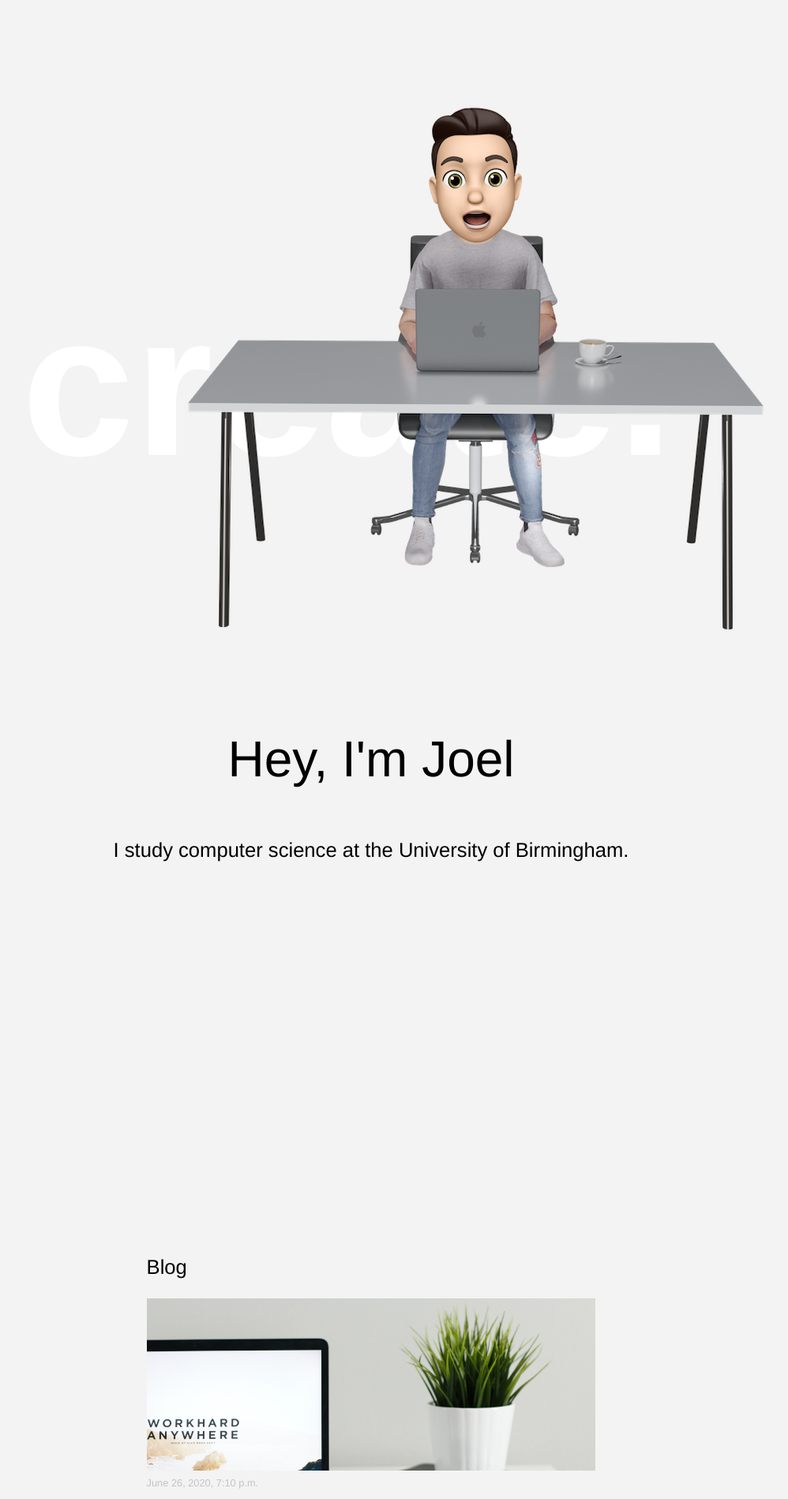
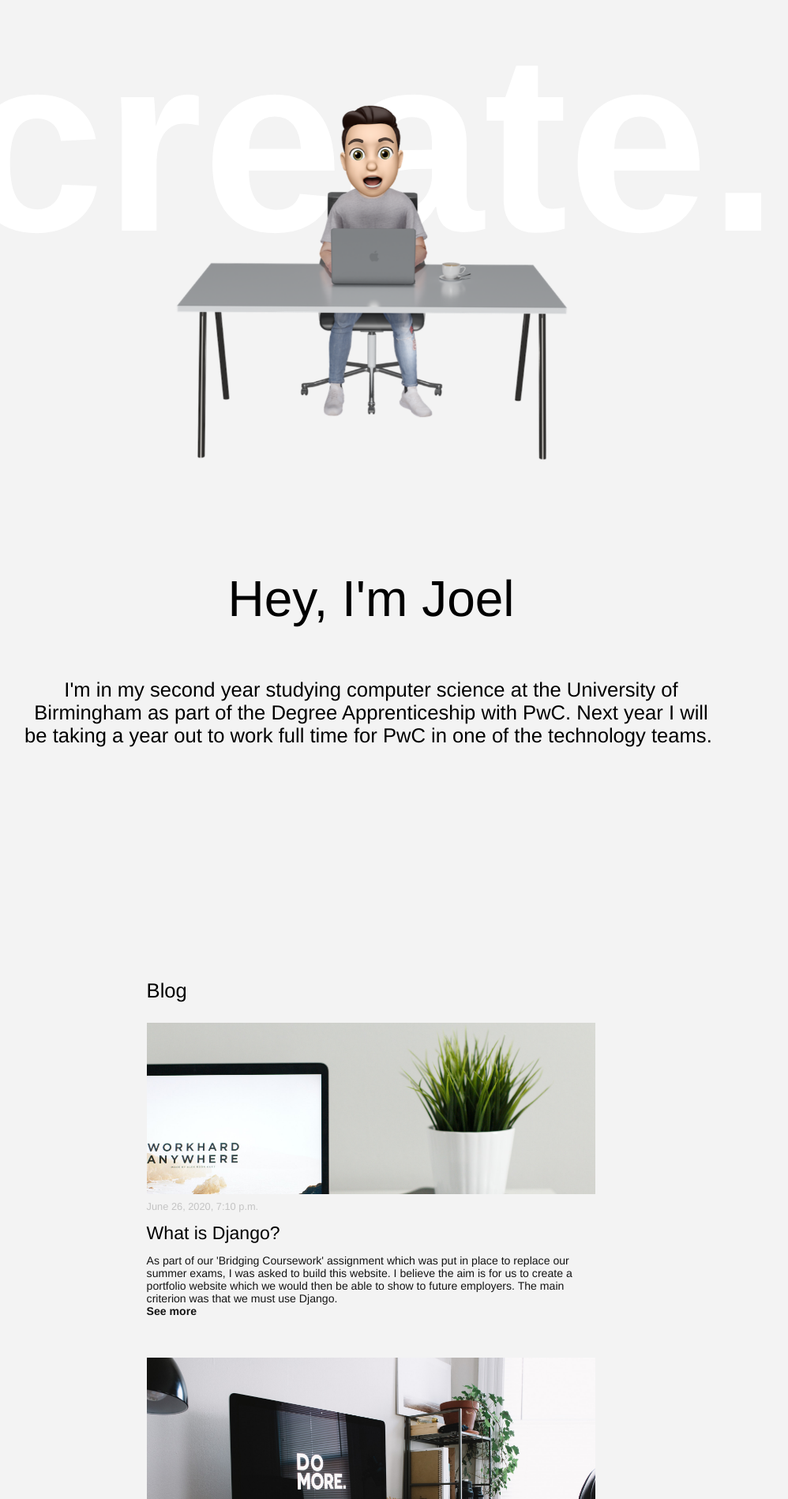
Before and after one commit to JoelWolinsky/my-first-blog, a Django app: page / in a window 1280 px wide. Shown: the top 1898 px of the page at 79% size, without its empty margins (170-1168 px from the left). Run offline with Django 3.2, Linux system fonts and the light colour scheme; data comes from the database, SQL or seed files in the repository; some libraries are stand-ins or nearby versions.

Commit message:
Add more text

```diff
--- a/blog/static/css/index.css
+++ b/blog/static/css/index.css
@@ -75,7 +75,7 @@ body{
   }
   p{
     font-family: "Helvetica Neue", Helvetica, Arial, sans-serif;
-    font-size: 20vw;
+    font-size: 25vw;
     font-style: normal;
     font-variant: normal;
     font-weight: 600;
@@ -104,17 +104,20 @@ body{
     font-weight: 300;
   }
   #about{
-    width:100%;
+    width:70%;
     text-align: center;
     margin-top:32vw;
-    height:50vw;
+    margin-left: auto;
+    margin-right: auto;
+    margin-bottom: 23vw;
   }
   .title-container{
     user-select: none;
     position: relative;
-    margin-top:-38%;
+    margin-top:-50%;
     z-index: 0;
-    margin-left:15%;
+    text-align: center;
+    margin-bottom: 40vw;
   }
 
 
@@ -129,12 +132,10 @@ body{
 
 
 
-  div.sticky{
-    position: -webkit-sticky;
+  .sticky{
     position: sticky;
     top: 10vw;
-    width:40%;
-    margin-left: 27%;
+    margin-left: 27vw;
     opacity: 0;
     z-index: 0;
     user-select: none;
@@ -142,7 +143,9 @@ body{
 
   }
 
-
+#home{
+  width:45vw;
+}
 
 #blog{
   width:45%;
@@ -164,11 +167,22 @@ a.post{
 
 }
 
+
+.post{
+  width:100%;
+  margin-bottom: 4vw;
+  text-decoration: none;
+  display: inline-block
+
+
+}
+
 .post-img{
   width:100%;
   height: 17vw;
   background-color: grey;
   overflow: hidden;
+
 }
 
 h4{
@@ -197,9 +211,24 @@ div.left:before {
   left: 0;
   background-color: black;
   visibility: hidden;
-  transition: all 0.3s ease-in-out;
   color:red;
 }
+
+
+div.seeMore {
+  position: relative;
+  display: inline-block;
+  width: 100%;
+
+
+
+
+}
+
+
+
+
+
 
 
 a.post:hover > div.left:before {
@@ -207,8 +236,6 @@ a.post:hover > div.left:before {
   width: 100%;
   color:red;
 }
-
-
 a.left{
   color: black;
   text-decoration: none;
@@ -235,6 +262,12 @@ a.left:hover:before {
   width: 100%;
   color:red;
 }
+
+
+
+
+
+
 h5{
   font-family: "Maison Neue", Helvetica Neue, Helvetica, Arial, sans-serif;
   font-size: 1.1vw;
--- a/blog/templates/blog/index.html
+++ b/blog/templates/blog/index.html
@@ -219,12 +219,14 @@
         <div class='title-container'>
                 <p id="title">create.</p>
 
+
         </div>
 
 
     <div id='about'>
         <h3>Hey, I'm Joel</h3>
-        <h3 style='font-size: 2vw;'>I study computer science at the University of Birmingham.</h3>
+        <h3 style='font-size: 2vw;'>I'm in my second year studying computer science at the University of Birmingham as part of the Degree Apprenticeship with PwC. Next year I will be taking a year out to work full time for PwC in one of the technology teams.
+        </h3>
     </div>
 
 
--- a/blog/templates/blog/post_list.html
+++ b/blog/templates/blog/post_list.html
@@ -29,6 +29,8 @@
 
                     <h5>{{ post.first_para|linebreaksbr }}</h5>
 
+                    <div class='seeMore'><h5 style='font-weight: 600; '>See more</h5></div>
+
             </a>
 
 
```
